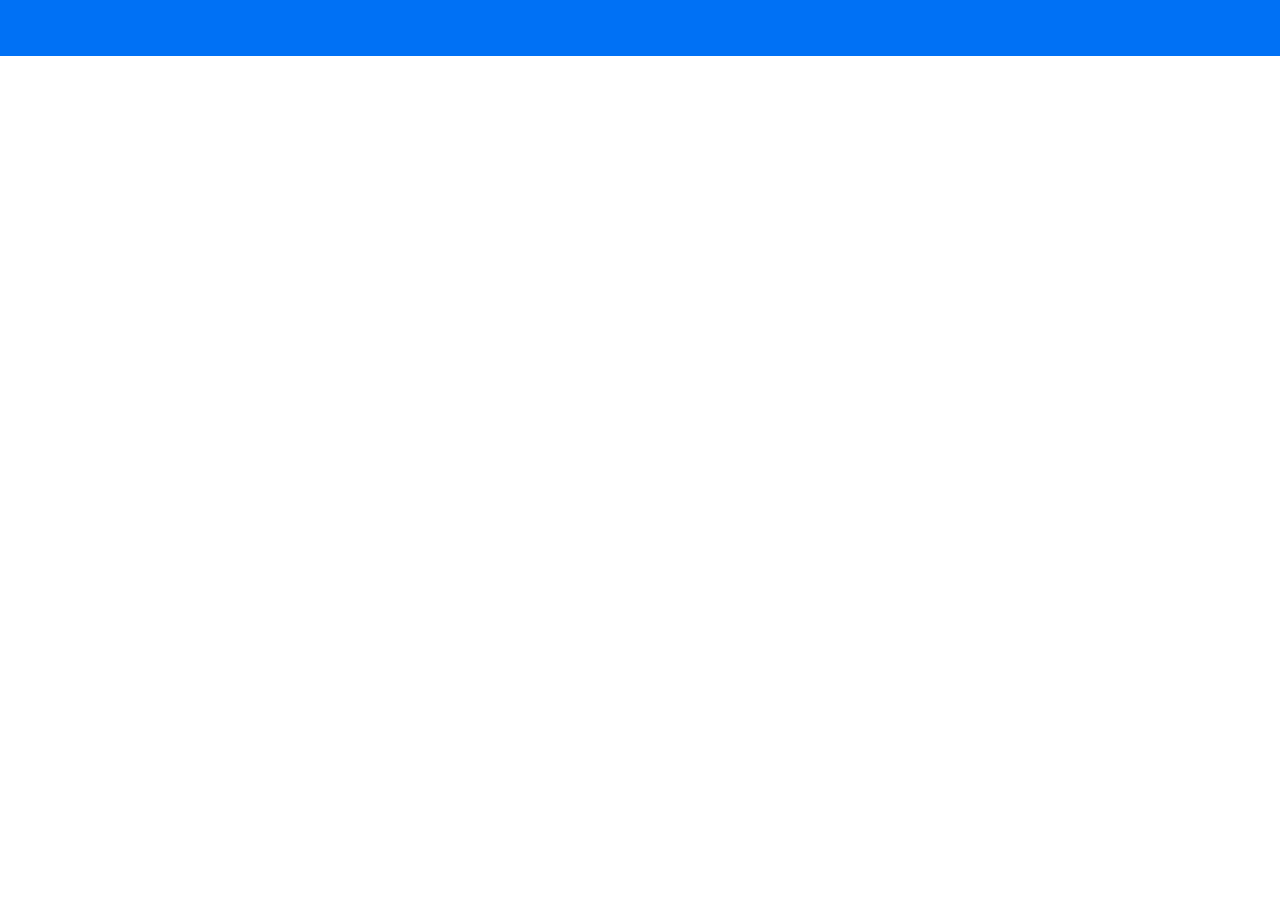
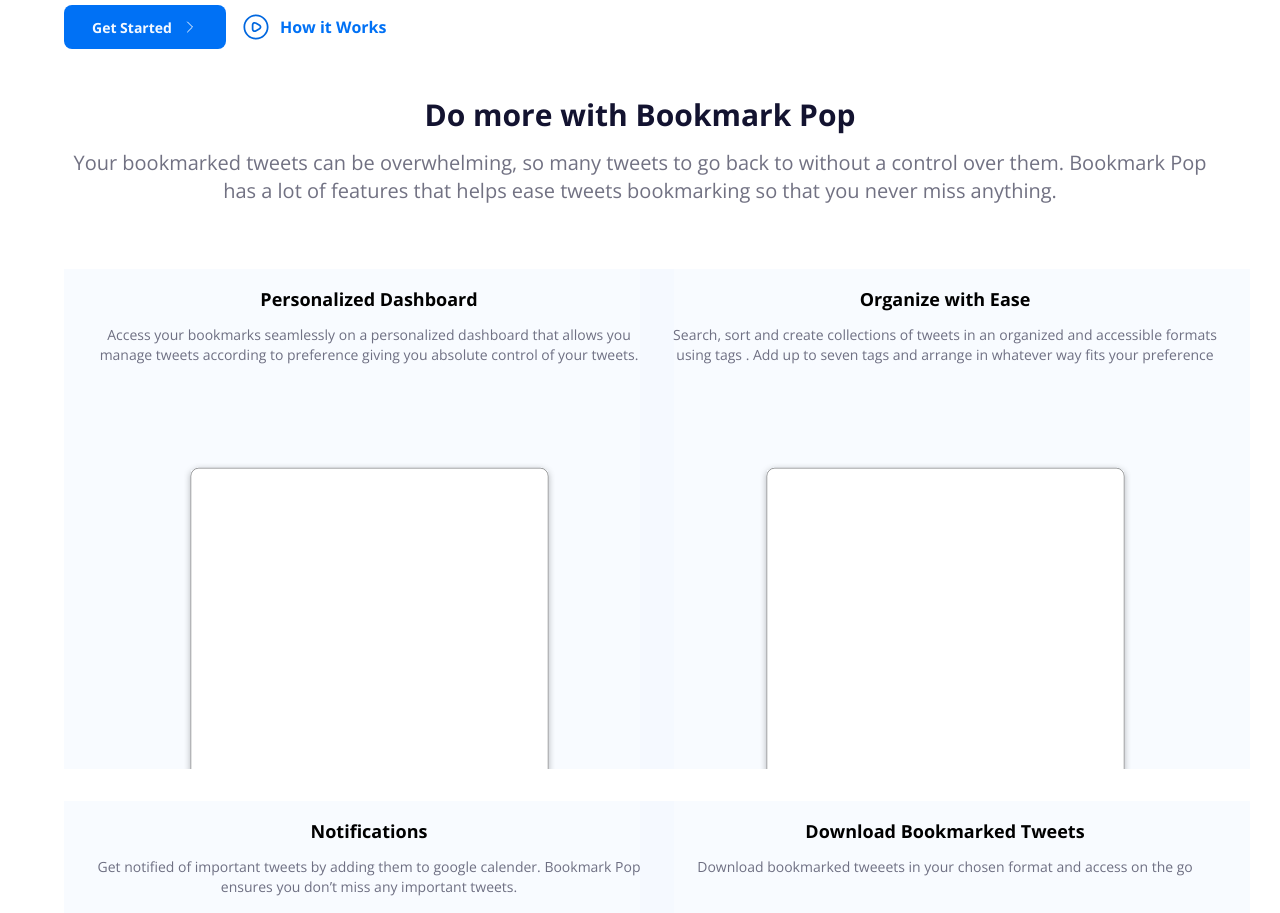
Before and after one commit to Nifilat/bookmark_pop, a Next.js app: page / in a window 1280 px wide. Shown: the part 339-1252 px from the top of the page. Before the commit the page ends 800 px from the top, so only its background shows below. Built offline with nearby package versions, Linux system fonts and the light colour scheme.

Commit message:
feat: implement hero, features and about components on homepage

```diff
--- a/src/components/Header/Header.tsx
+++ b/src/components/Header/Header.tsx
@@ -74,19 +74,19 @@
   return (
     <div className="flex items-center justify-between">
       <Logo />
-      <nav className="flex items-center gap-x-8 phone:hidden">
+      <nav className="flex items-center gap-x-8 hidden">
         {navigation.map(({ name, href, current }, i) => (
           <Link key={i} href={href} className="text-lg">
             {name}
           </Link>
         ))}
       </nav>
-      <div className="phone:hidden">
+      <div>
         <Button title="Get Started" variant="primary" size="sm" />
       </div>
 
       {/* === MOBILE MENU START ==== */}
-      <div className="lg:hidden">
+      <div className="hidden">
         {isMenuOpen && (
           <div className="absolute right-0 mt-8 p-8 bg-white rounded-lg shadow-xl flex flex-col gap-y-4">
             <div className=" flex items-center justify-center flex-col gap-y-4">
--- /dev/null
+++ b/src/components/HomePageComponents/About.tsx
@@ -0,0 +1,20 @@
+const About = () => {
+  return (
+    <div>
+      <div className="text-center flex items-center justify-center phone:items-start phone:text-left flex-col gap-y-4 py-4">
+        <h3 className="font-bold text-3xl phone:text-xl text-[#131330]">
+          About Bookmark Pop
+        </h3>
+        <p className="max-w-6xl text-xl phone:text-base text-[#131330] opacity-60">
+          There is a need every user has - The ability to go back to something
+          for reference purposes. And of course with utmost ease. Bookmark Pop
+          seeks to bridge that gap for regular Twitter users. We provide the
+          tools, features and relatable interface to allow users bookmark
+          tweets, organize them and access them in one place.
+        </p>
+      </div>
+    </div>
+  );
+};
+
+export default About;
--- /dev/null
+++ b/src/components/HomePageComponents/Features.tsx
@@ -0,0 +1,31 @@
+import { featuresData } from '../../utils/data/featuresComponentData';
+import CardWithShadow from '../icons/cardWithShadow';
+
+interface IFeature {
+  headerText: string;
+  subText: string;
+  id: number;
+}
+
+const Features = () => {
+  return (
+    <div className="grid grid-cols-2 phone:grid-cols-1 py-8 mt-4">
+      {featuresData.map((feature: IFeature) => (
+        <div
+          key={feature.id}
+          className="w-[610px] phone:w-[350px] h-[500px] phone:h-[300px] text-center flex items-center justify-center flex-col px-4 bg-[#f4f9ff99] overflow-visible gap-y-10 phone:gap-y-4 mb-8"
+        >
+          <div className="py-4">
+            <h3 className="mb-3 font-bold text-lg">{feature.headerText}</h3>
+            <p className="text-sm text-[#131330] opacity-60 h-[50px] mb-8">
+              {feature.subText}
+            </p>
+          </div>
+          <CardWithShadow />
+        </div>
+      ))}
+    </div>
+  );
+};
+
+export default Features;
--- /dev/null
+++ b/src/components/HomePageComponents/hero.tsx
@@ -0,0 +1,35 @@
+import { Button } from '../../components';
+import ChevronRight from '../icons/chevronRight';
+import VidIcon from '../icons/video';
+
+const Hero = () => {
+  return (
+    <div className="mt-8 py-8">
+      <h2 className="text-4xl phone:text-2xl font-bold max-w-2xl text-[#131330] mb-4">
+        A stress-free way of organizing and accessing bookmarked Tweets
+      </h2>
+      <p className="text-2xl phone:text-lg max-w-xl text-[#131330] opacity-60 mb-4">
+        All in one tweet bookmark manager that allows you bookmark tweets,
+        organize them and access them in one place.
+      </p>
+      <div className="flex items-center gap-x-4">
+        <Button
+          title="Get Started"
+          size="sm"
+          icon={ChevronRight}
+          iconPosition="right"
+        />
+
+        <Button
+          title="How it Works"
+          icon={VidIcon}
+          iconPosition="left"
+          type="button"
+          variant="plain"
+        />
+      </div>
+    </div>
+  );
+};
+
+export default Hero;
--- /dev/null
+++ b/src/components/HomePageComponents/index.ts
@@ -0,0 +1,3 @@
+export { default as Hero } from './hero';
+export { default as Features } from './Features';
+export { default as AboutBookmarkPop } from './About';
--- /dev/null
+++ b/src/components/icons/cardWithShadow.tsx
@@ -0,0 +1,61 @@
+export default function CardWithShadow() {
+  return (
+    <svg
+      width="451"
+      height="372"
+      viewBox="0 0 451 372"
+      fill="none"
+      xmlns="http://www.w3.org/2000/svg"
+    >
+      <g filter="url(#filter0_d_1199_46598)">
+        <rect x="8" y="6" width="435" height="384" rx="10" fill="white" />
+        <rect
+          x="8.25"
+          y="6.25"
+          width="434.5"
+          height="383.5"
+          rx="9.75"
+          stroke="#080B0E"
+          stroke-width="0.5"
+        />
+      </g>
+      <defs>
+        <filter
+          id="filter0_d_1199_46598"
+          x="0"
+          y="0"
+          width="451"
+          height="400"
+          filterUnits="userSpaceOnUse"
+          color-interpolation-filters="sRGB"
+        >
+          <feFlood flood-opacity="0" result="BackgroundImageFix" />
+          <feColorMatrix
+            in="SourceAlpha"
+            type="matrix"
+            values="0 0 0 0 0 0 0 0 0 0 0 0 0 0 0 0 0 0 127 0"
+            result="hardAlpha"
+          />
+          <feOffset dy="2" />
+          <feGaussianBlur stdDeviation="4" />
+          <feComposite in2="hardAlpha" operator="out" />
+          <feColorMatrix
+            type="matrix"
+            values="0 0 0 0 0 0 0 0 0 0 0 0 0 0 0 0 0 0 0.25 0"
+          />
+          <feBlend
+            mode="normal"
+            in2="BackgroundImageFix"
+            result="effect1_dropShadow_1199_46598"
+          />
+          <feBlend
+            mode="normal"
+            in="SourceGraphic"
+            in2="effect1_dropShadow_1199_46598"
+            result="shape"
+          />
+        </filter>
+      </defs>
+    </svg>
+  );
+}
--- /dev/null
+++ b/src/components/icons/chevronRight.tsx
@@ -0,0 +1,18 @@
+export default function ChevronRight() {
+  return (
+    <svg
+      xmlns="http://www.w3.org/2000/svg"
+      fill="none"
+      viewBox="0 0 24 24"
+      strokeWidth={1.5}
+      stroke="currentColor"
+      className="w-4 h-4"
+    >
+      <path
+        strokeLinecap="round"
+        strokeLinejoin="round"
+        d="M8.25 4.5l7.5 7.5-7.5 7.5"
+      />
+    </svg>
+  );
+}
--- /dev/null
+++ b/src/components/icons/video.tsx
@@ -0,0 +1,20 @@
+export default function VidIcon() {
+  return (
+    <svg
+      width="28"
+      height="28"
+      viewBox="0 0 28 28"
+      fill="none"
+      xmlns="http://www.w3.org/2000/svg"
+    >
+      <path
+        d="M12.5538 19.0984C12.0638 19.0984 11.6088 18.9817 11.2005 18.7484C10.2671 18.2117 9.73047 17.115 9.73047 15.7267V12.2734C9.73047 10.8967 10.2671 9.78835 11.2005 9.25168C12.1338 8.71502 13.3471 8.79668 14.5488 9.49668L17.5471 11.2233C18.7371 11.9117 19.4255 12.9267 19.4255 14C19.4255 15.0733 18.7371 16.0883 17.5471 16.7767L14.5488 18.5033C13.8721 18.9 13.1838 19.0984 12.5538 19.0984ZM12.5655 10.6517C12.3788 10.6517 12.2155 10.6867 12.0871 10.7683C11.7138 10.99 11.4921 11.5384 11.4921 12.2734V15.7267C11.4921 16.4617 11.7021 17.01 12.0871 17.2317C12.4605 17.4534 13.0438 17.36 13.6855 16.9867L16.6838 15.26C17.3255 14.8867 17.6871 14.4317 17.6871 14C17.6871 13.5683 17.3255 13.1017 16.6838 12.74L13.6855 11.0133C13.2655 10.7683 12.8805 10.6517 12.5655 10.6517Z"
+        fill="#0067DF"
+      />
+      <path
+        d="M13.9997 26.5418C7.08134 26.5418 1.45801 20.9185 1.45801 14.0002C1.45801 7.08183 7.08134 1.4585 13.9997 1.4585C20.918 1.4585 26.5413 7.08183 26.5413 14.0002C26.5413 20.9185 20.918 26.5418 13.9997 26.5418ZM13.9997 3.2085C8.04967 3.2085 3.20801 8.05016 3.20801 14.0002C3.20801 19.9502 8.04967 24.7918 13.9997 24.7918C19.9497 24.7918 24.7913 19.9502 24.7913 14.0002C24.7913 8.05016 19.9497 3.2085 13.9997 3.2085Z"
+        fill="#0067DF"
+      />
+    </svg>
+  );
+}
--- a/src/pages/index.tsx
+++ b/src/pages/index.tsx
@@ -1,6 +1,11 @@
 import type { NextPage } from 'next';
 import { Fragment } from 'react';
-import { Button, PageSEO } from '../components';
+import { PageSEO } from '../components';
+import {
+  Hero,
+  Features,
+  AboutBookmarkPop,
+} from '../components/HomePageComponents';
 
 const homeSEOConfig = {
   title: 'Bookmark Pop | All Your Twitter bookmarks in one place',
@@ -15,16 +20,19 @@
         description={homeSEOConfig.description}
         title={homeSEOConfig.title}
       />
-      <div>
-        <h2>A stress-free way of organizing and accessing bookmarked Tweets</h2>
-        <p>
-          All in one tweet bookmark manager that allows you bookmark tweets,
-          organize them and access them in one place.
+      <Hero />
+      <div className="text-center flex items-center justify-center phone:items-start phone:text-left flex-col gap-y-4 py-4">
+        <h3 className="font-bold text-3xl phone:text-xl text-[#131330]">
+          Do more with Bookmark Pop
+        </h3>
+        <p className="max-w-6xl text-xl phone:text-base text-[#131330] opacity-60">
+          Your bookmarked tweets can be overwhelming, so many tweets to go back
+          to without a control over them. Bookmark Pop has a lot of features
+          that helps ease tweets bookmarking so that you never miss anything.
         </p>
-        <div>
-          <Button title="Get Started" size="sm" />
-        </div>
       </div>
+      <Features />
+      <AboutBookmarkPop />
     </Fragment>
   );
 };
--- /dev/null
+++ b/src/utils/data/featuresComponentData.ts
@@ -0,0 +1,26 @@
+export const featuresData = [
+  {
+    headerText: 'Personalized Dashboard',
+    subText:
+      'Access your bookmarks seamlessly on a personalized dashboard that allows you manage tweets according to preference giving you absolute control of  your tweets. ',
+    id: 1,
+  },
+  {
+    headerText: 'Organize with Ease',
+    subText:
+      'Search, sort and create collections of  tweets in an organized and accessible formats using tags . Add up to seven tags and arrange in whatever way fits your preference',
+    id: 2,
+  },
+  {
+    headerText: 'Notifications',
+    subText:
+      'Get notified of important tweets by adding them to google calender. Bookmark Pop ensures you don’t miss any important tweets.',
+    id: 3,
+  },
+  {
+    headerText: 'Download Bookmarked Tweets',
+    subText:
+      'Download bookmarked tweeets in your chosen format and access on the go',
+    id: 4,
+  },
+];
--- a/tailwind.config.js
+++ b/tailwind.config.js
@@ -15,7 +15,7 @@
       },
       blackShadow: '2px 2px 15px;',
       screens: {
-        tablets: { max: '1024px' },
+        tablets: { min: '601px' },
         phone: { max: '600px' },
         print: { raw: 'print' },
         ...defaultTheme.screens,
```
Also changed, not shown: src/assets/icons/card_shadow.svg (added), src/assets/icons/vid.svg (added).
